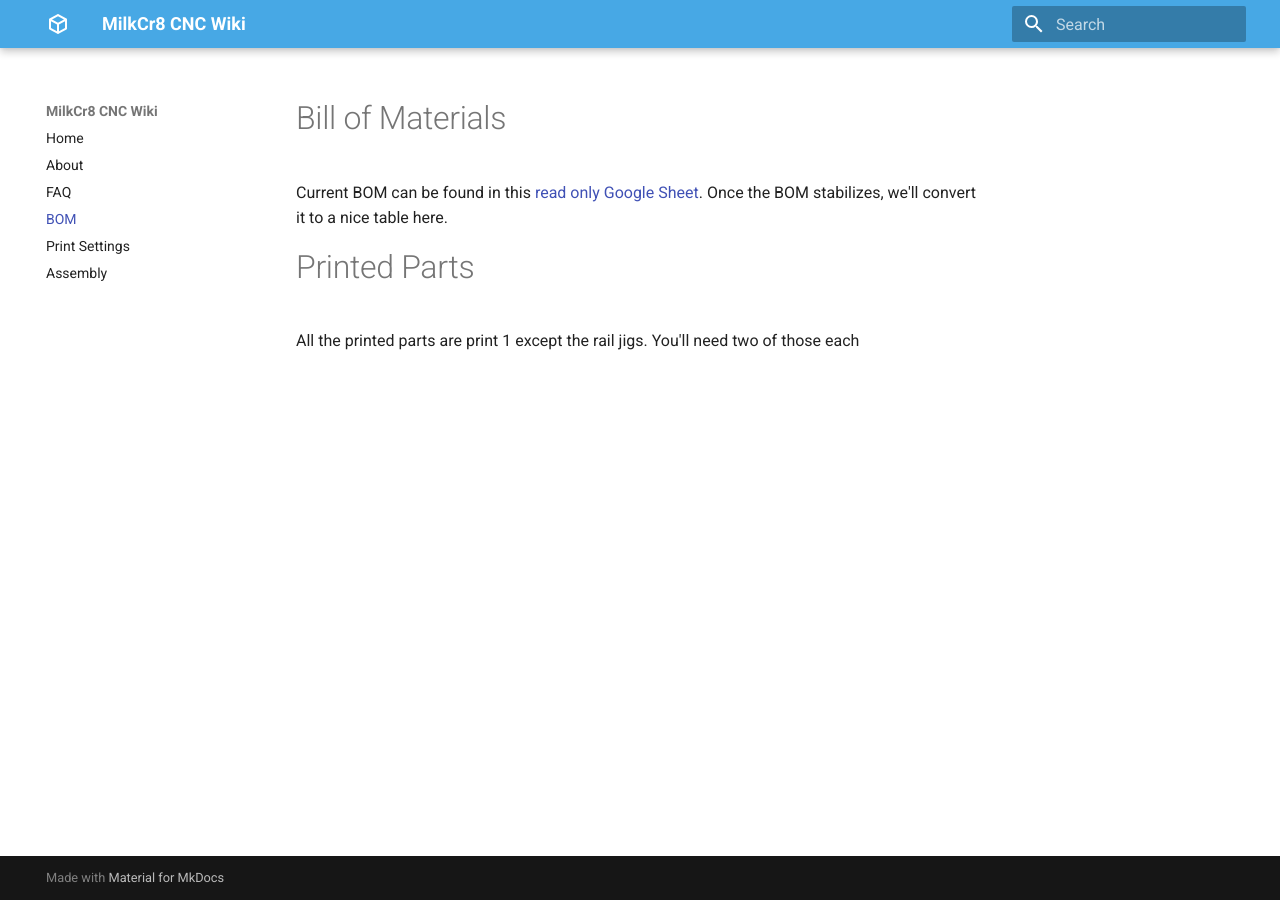
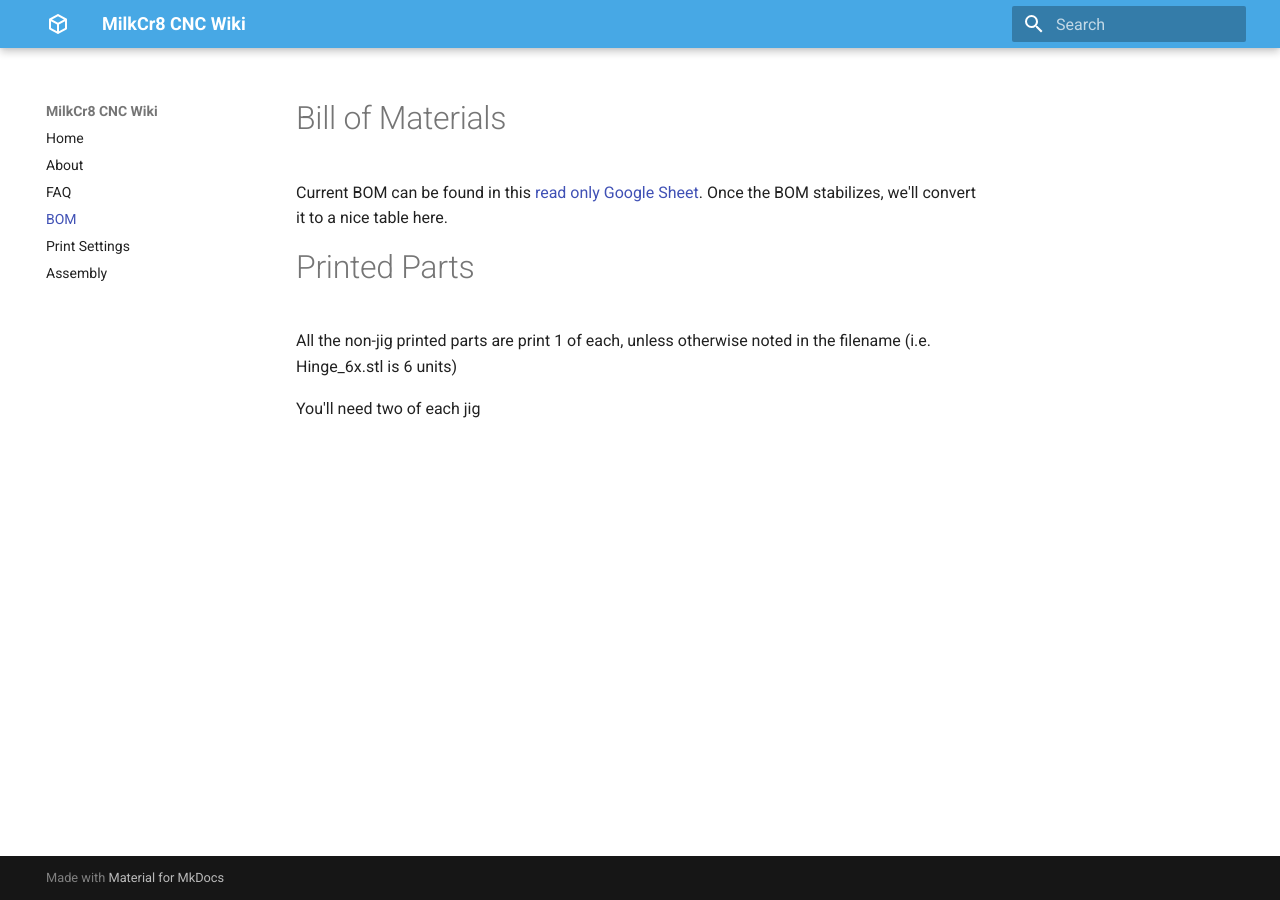
Before and after one commit to Makers-On-Tap/milkcr8-cnc, an MkDocs documentation site: the page built from docs/bom.md, in a window 1280 px wide. Built offline with MkDocs 1.6.1 and Material for MkDocs 9.7.7, drawn with Linux system fonts in a browser that asks for light colours.

Commit message:
Update bom.md

```diff
--- a/docs/bom.md
+++ b/docs/bom.md
@@ -2,4 +2,6 @@
 Current BOM can be found in this [read only Google Sheet](https://docs.google.com/spreadsheets/d/1ViruGe-mIjATBrFZ_2N3Xh3YK8Kv0xZOzpvj6fFhka0/edit?usp=sharing). Once the BOM stabilizes, we'll convert it to a nice table here.
 
 # Printed Parts
-All the printed parts are print 1 except the rail jigs. You'll need two of those each
+All the non-jig printed parts are print 1 of each, unless otherwise noted in the filename (i.e. Hinge_6x.stl is 6 units)
+
+You'll need two of each jig
```
